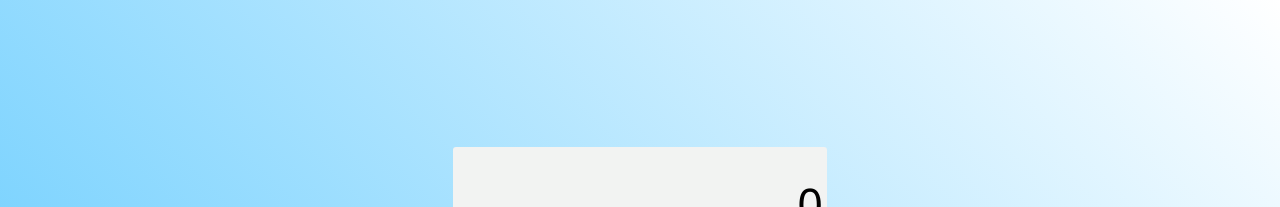
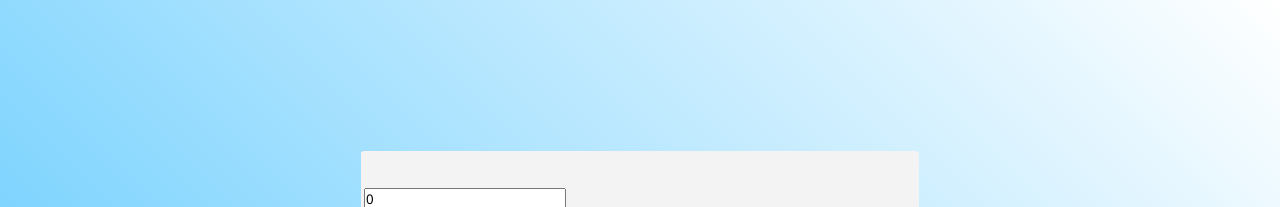
Before and after one commit to sikadali/wincalc, a website: page index.html in a window 1280 px wide. Shown: the top 207 px of the page. Drawn offline with nearby package versions, Linux system fonts and the light colour scheme; some packages are replaced by stand-ins of ours.

Commit message:
small fix

```diff
--- a/index.html
+++ b/index.html
@@ -15,7 +15,7 @@
                 <div class="display">
                     <input type="text" name="display2" class="small" disabled></input>
                 </div>
-                <div class="display">
+                <div class="  ">
                     <input type="text" id="display" placeholder="0" maxlength="21"></input>
                 </div>
                 <div class="row">
--- a/style.css
+++ b/style.css
@@ -58,7 +58,6 @@
     width: 90px;
     height : 40px;
     border-radius: 5px;
-    font-size: 20px;
     color: var(--color-calc-font);
     margin: 1px;
 
```
